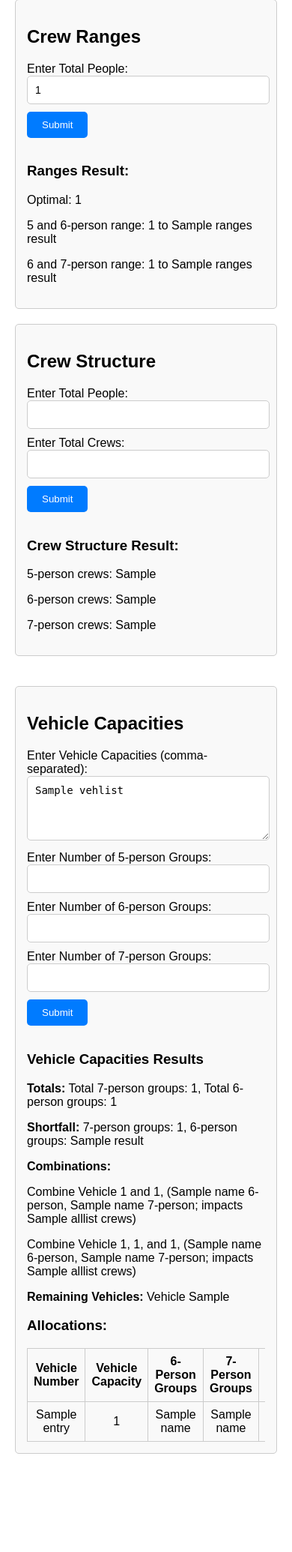
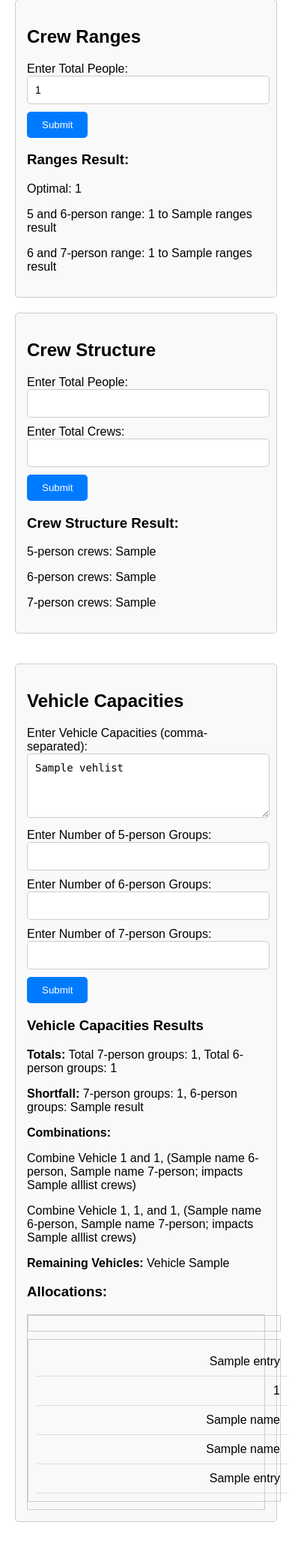
Before and after one commit to cbmckinstry/Pre-Clustering1, a Flask app: template templates/index.html in a window 390 px wide. Shown: the part 495-2565 px from the top of the page at 75% size. Before the commit the page ends 2434 px from the top, so only its background shows below. Run offline with Flask 3, Linux system fonts and the light colour scheme; the template is opened without the code that fills it: most values are stand-ins (such as "Sample title", 1, 10 or a date in 2020).

Commit message:
phone friendly (again 1)

```diff
--- a/templates/index.html
+++ b/templates/index.html
@@ -59,50 +59,75 @@
         }
         .results-section {
             margin-top: 15px;
-        }
-        table {
-            width: 100%;
-            border-collapse: collapse;
-            margin-top: 10px;
-        }
-        table, th, td {
-            border: 1px solid #ccc;
-        }
-        th, td {
-            padding: 8px;
-            text-align: center;
-        }
-        .results-section {
-            margin-top: 15px;
-            overflow-x: auto; /* Enables horizontal scrolling if needed */
             max-width: 100%;
         }
 
         .results-section table {
             width: 100%;
             border-collapse: collapse;
-            min-width: 600px; /* Ensures readability */
         }
 
-        .results-section th,
-        .results-section td {
+        /* Table Styles */
+        table {
+            width: 100%;
+            border-collapse: collapse;
+            margin-top: 10px;
+        }
+
+        table, th, td {
+            border: 1px solid #ccc;
+        }
+
+        th, td {
             padding: 8px;
             text-align: center;
-            border: 1px solid #ccc;
-            word-wrap: break-word;
         }
 
-        @media (max-width: 768px) {
-            .results-section table {
-                min-width: 100%;
-            }
-        }
+        /* Mobile-friendly table */
         @media (max-width: 768px) {
             .container {
                 flex-direction: column;
             }
             .left-column, .right-column {
                 width: 100%;
+            }
+
+            /* Make table rows stack vertically */
+            .results-section table,
+            .results-section thead,
+            .results-section tbody,
+            .results-section th,
+            .results-section td,
+            .results-section tr {
+                display: block;
+                width: 100%;
+            }
+
+            .results-section tr {
+                margin-bottom: 10px;
+                border: 1px solid #ccc;
+                padding: 10px;
+            }
+
+            /* Hide table headers */
+            .results-section th {
+                display: none;
+            }
+
+            /* Stack table cells like a list */
+            .results-section td {
+                text-align: left;
+                padding: 10px;
+                border: none;
+                display: flex;
+                justify-content: space-between;
+                border-bottom: 1px solid #ddd;
+            }
+
+            /* Add labels dynamically */
+            .results-section td::before {
+                content: attr(data-label);
+                font-weight: bold;
             }
         }
     </style>
```
